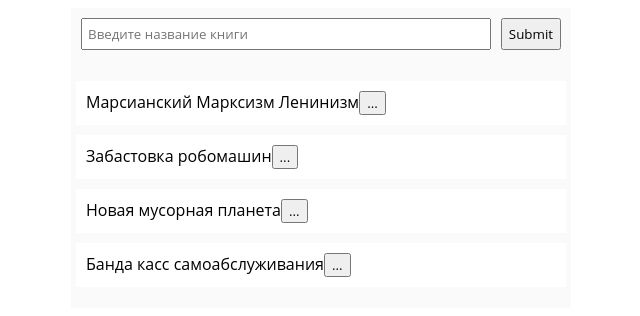
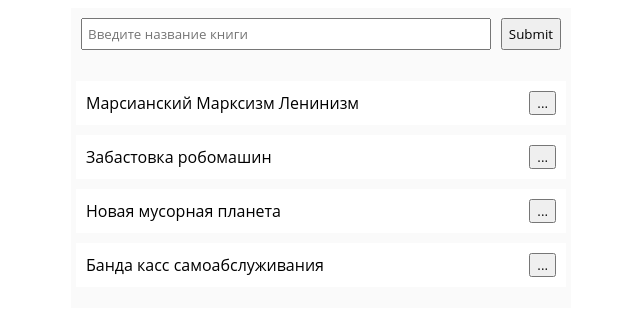
Before and after one commit to evgenynovak/book-library-app-react, a React (Create React App) app: page / in a window 1280 px wide. Shown: the top 316 px of the page, without its empty margins (319-959 px from the left). Built offline with nearby package versions, Linux system fonts and the light colour scheme.

Commit message:
BookItem: edit styles

```diff
--- a/src/components/BookList/BookItem/BookItem.js
+++ b/src/components/BookList/BookItem/BookItem.js
@@ -30,7 +30,7 @@ class BookItem extends React.Component {
   const scssbuttonEdit = this.state.buttonOptionsIsPressed ? scss.buttonEdit : scss.buttonEdit_hidden
     return (
       <li className={scss.item}>
-            {data.titleBook}
+            <div className={scss.bookName}>{data.titleBook}</div>
             <button className={scssbuttonEdit}>Редактировать</button>
             <button
               onClick={this.handleButtonOptionsDelete}
--- a/src/components/BookList/BookItem/BookItem.module.scss
+++ b/src/components/BookList/BookItem/BookItem.module.scss
@@ -1,4 +1,6 @@
 .item {
+  display: flex;
+  align-items: center;
   margin-top: 10px;
   padding: 10px;
   background-color: #ffffff;
@@ -7,20 +9,26 @@
   }
 }
 
+.bookName {
+  flex-grow: 1;
+  overflow:hidden;
+}
+
+
 .buttonOptions {
   &_hidden {
-    display: none
+    display: none;
   }
 }
 
 .buttonDelete {
   &_hidden {
-    display: none
+    display: none;
   }
 }
 
 .buttonEdit {
   &_hidden {
-    display: none
+    display: none;
   }
 }
```
